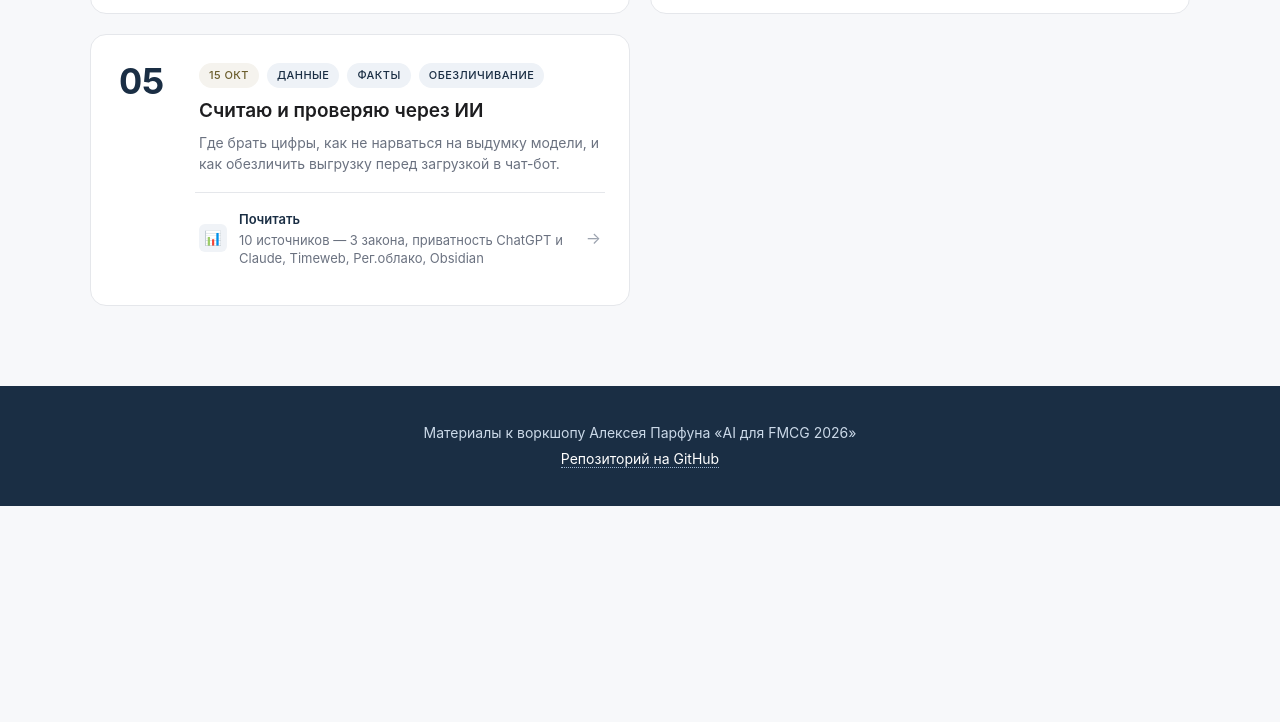
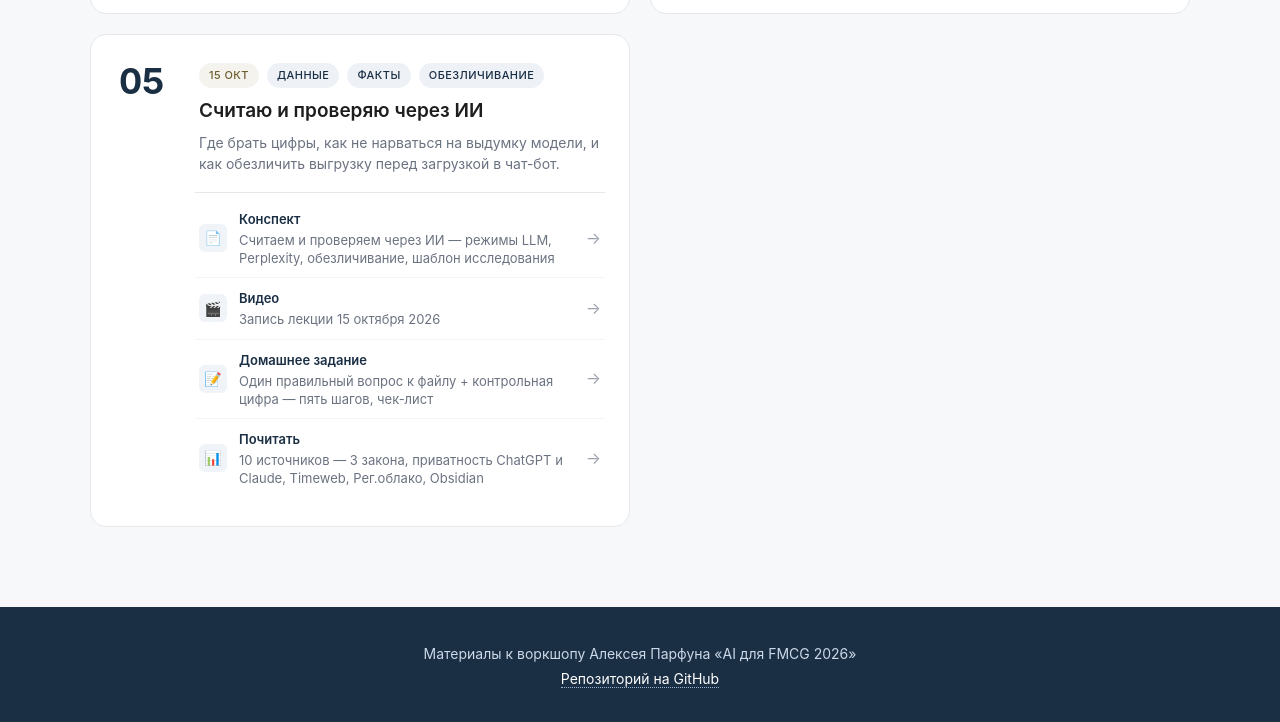
Before and after one commit to mrvolkomorov/ai-fmcg-portal, a plain HTML site: page index.html in a window 1280 px wide. Shown: the part 1471-2193 px from the top of the page. Before the commit the page ends 1977 px from the top, so only its background shows below. Drawn offline with Linux system fonts and the light colour scheme.

Commit message:
feat: добавлены конспект и видео к карточке Неделя 5

```diff
--- a/index.html
+++ b/index.html
@@ -320,9 +320,21 @@
           <h2 class="lesson-title">Считаю и проверяю через ИИ</h2>
           <p class="lesson-desc">Где брать цифры, как не нарваться на выдумку модели, и как обезличить выгрузку перед загрузкой в чат-бот.</p>
           <ul class="lesson-links">
+            <li><a href="https://docs.google.com/document/d/1-imr6Ev4H8rOoGPUgGyHRmiT_ZOs9qT4pj16pMOK5TA/edit?usp=drivesdk" target="_blank" rel="noopener">
+              <span class="link-icon">📄</span><span class="link-text"><span class="link-label">Конспект</span><span class="link-title">Считаем и проверяем через ИИ — режимы LLM, Perplexity, обезличивание, шаблон исследования</span></span><span class="link-arrow">→</span>
+            </a></li>
+            <li><a href="https://app.drime.cloud/drive/s/Tn3UoIEWpqaiUKCSG8GYaKCcxWGm6Y" target="_blank" rel="noopener">
+              <span class="link-icon">🎬</span><span class="link-text"><span class="link-label">Видео</span><span class="link-title">Запись лекции 15 октября 2026</span></span><span class="link-arrow">→</span>
+            </a></li>
+            <li><a href="https://mrvolkomorov.github.io/fmcg-week5-homework/" target="_blank" rel="noopener">
+              <span class="link-icon">📝</span><span class="link-text"><span class="link-label">Домашнее задание</span><span class="link-title">Один правильный вопрос к файлу + контрольная цифра — пять шагов, чек-лист</span></span><span class="link-arrow">→</span>
+            </a></li>
             <li><a href="https://mrvolkomorov.github.io/ai-fmcg-week5-materials/" target="_blank" rel="noopener">
               <span class="link-icon">📊</span><span class="link-text"><span class="link-label">Почитать</span><span class="link-title">10 источников — 3 закона, приватность ChatGPT и Claude, Timeweb, Рег.облако, Obsidian</span></span><span class="link-arrow">→</span>
             </a></li>
+          </ul>
+        </div>
+      </li>
           </ul>
         </div>
       </li>
```
